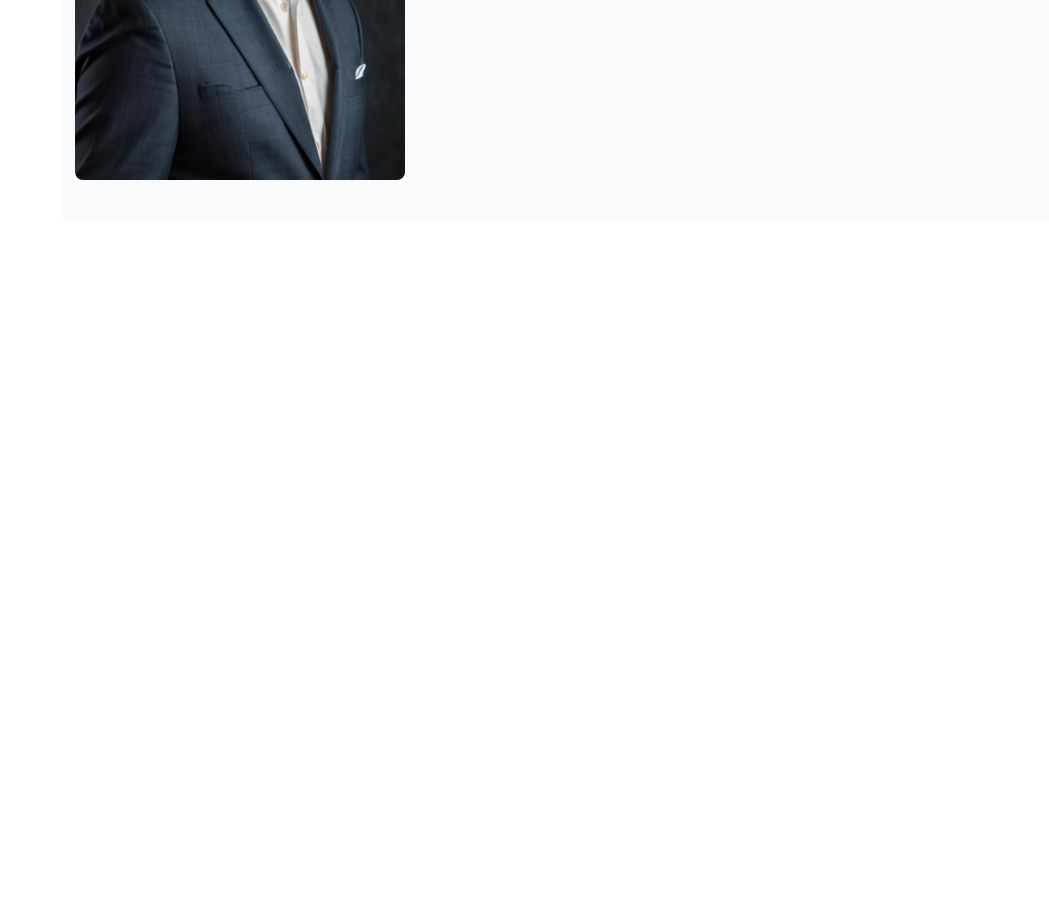
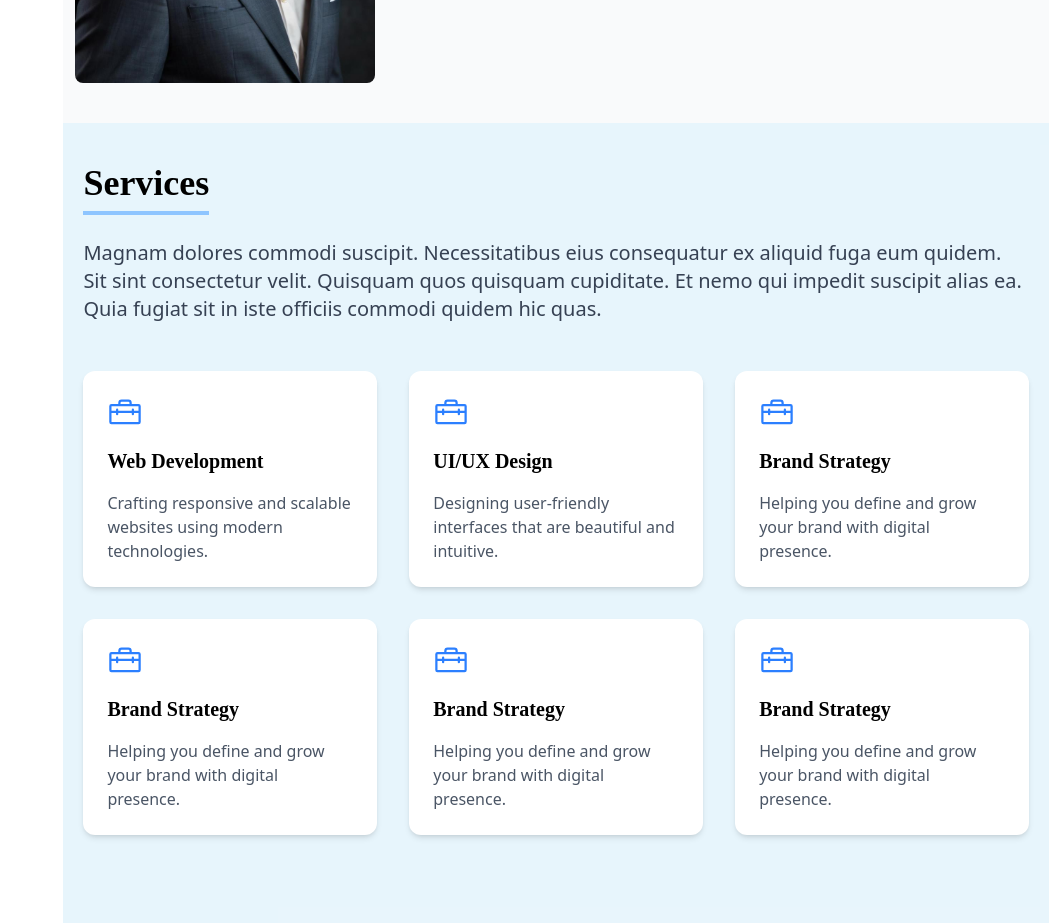
Before and after one commit to Tanaypanchal007/kp-portfolio, a Next.js app: page / in a window 1280 px wide. Shown: the part 1380-2303 px from the top of the page, without its empty margins (231-1280 px from the left). Before the commit the page ends 1600 px from the top, so only its background shows below. Built offline with nearby package versions, Linux system fonts and the light colour scheme.

Commit message:
Services Section complete

```diff
--- a/src/components/About.jsx
+++ b/src/components/About.jsx
@@ -5,7 +5,7 @@ import profileImg from "../../public/images/profile-img.jpg";
 const About = () => {
   return (
     <>
-      <section className="h-[100vh] bg-gray-50 pt-10 px-3 xl:pl-3" id="about">
+      <section className="h-fit bg-gray-50 py-10 px-3 xl:pl-3" id="about">
         <div>
           <h1 className="text-4xl font-mono font-bold border-b-4 border-blue-100 w-[80px] pb-3 tracking-normal">
             About
@@ -21,7 +21,8 @@ const About = () => {
             <div className="w-[100%] xl:w-[35%]">
               <Image
                 src={profileImg}
-                className="w-[400px] h-[500px] object-fit rounded-lg"
+                alt="Profile Image"
+                className="w-full max-w-[300px] h-auto object-cover rounded-lg"
               />
             </div>
             <div className="w-[100%] xl:w-[65%] flex flex-col gap-3">
--- /dev/null
+++ b/src/components/Services.jsx
@@ -0,0 +1,41 @@
+import React from "react";
+import { servicesData } from "../data/data"; // Adjust path if needed
+
+const Services = () => {
+  return (
+    <section
+      className="min-h-screen py-10 px-4   xl:px-5 bg-blue-100/10"
+      id="services"
+    >
+      <div className="max-w-7xl mx-auto">
+        <h1 className="text-4xl font-mono font-bold border-b-4 border-blue-300 w-fit pb-2">
+          Services
+        </h1>
+        <p className="mt-6 text-lg xl:text-xl text-gray-700 ">
+          Magnam dolores commodi suscipit. Necessitatibus eius consequatur ex
+          aliquid fuga eum quidem. Sit sint consectetur velit. Quisquam quos
+          quisquam cupiditate. Et nemo qui impedit suscipit alias ea. Quia
+          fugiat sit in iste officiis commodi quidem hic quas.
+        </p>
+
+        {/* Grid */}
+        <div className="grid grid-cols-1 sm:grid-cols-2 lg:grid-cols-3 gap-8 mt-12">
+          {servicesData.map((service) => (
+            <div
+              key={service.id}
+              className="flex flex-col gap-4 p-6 bg-white rounded-xl shadow-md hover:shadow-lg transition duration-300 cursor-pointer hover:bg-blue-100/5"
+            >
+              {service.icon}
+              <h2 className="text-xl font-semibold font-mono">
+                {service.title}
+              </h2>
+              <p className="text-gray-600">{service.description}</p>
+            </div>
+          ))}
+        </div>
+      </div>
+    </section>
+  );
+};
+
+export default Services;
--- /dev/null
+++ b/src/data/data.js
@@ -0,0 +1,40 @@
+import { PiToolbox } from "react-icons/pi";
+
+export const servicesData = [
+    {
+        id: 1,
+        icon: <PiToolbox className="text-blue-500 text-4xl" />,
+        title: "Web Development",
+        description: "Crafting responsive and scalable websites using modern technologies.",
+    },
+    {
+        id: 2,
+        icon: <PiToolbox className="text-blue-500 text-4xl" />,
+        title: "UI/UX Design",
+        description: "Designing user-friendly interfaces that are beautiful and intuitive.",
+    },
+    {
+        id: 3,
+        icon: <PiToolbox className="text-blue-500 text-4xl" />,
+        title: "Brand Strategy",
+        description: "Helping you define and grow your brand with digital presence.",
+    },
+    {
+        id: 4,
+        icon: <PiToolbox className="text-blue-500 text-4xl" />,
+        title: "Brand Strategy",
+        description: "Helping you define and grow your brand with digital presence.",
+    },
+    {
+        id: 5,
+        icon: <PiToolbox className="text-blue-500 text-4xl" />,
+        title: "Brand Strategy",
+        description: "Helping you define and grow your brand with digital presence.",
+    },
+    {
+        id: 6,
+        icon: <PiToolbox className="text-blue-500 text-4xl" />,
+        title: "Brand Strategy",
+        description: "Helping you define and grow your brand with digital presence.",
+    },
+];
--- a/src/pages/index.jsx
+++ b/src/pages/index.jsx
@@ -6,6 +6,7 @@ import Navbar from "@/components/Navbar";
 import { FaBarsStaggered } from "react-icons/fa6";
 import { IoClose } from "react-icons/io5";
 import { useState } from "react";
+import Services from "@/components/Services";
 
 const Index = () => {
   const [open, setOpen] = useState(false);
@@ -24,6 +25,7 @@ const Index = () => {
         <div className=" h-screen">
           <Home />
           <About />
+          <Services />
         </div>
 
         {/* Mobile Menu Button */}
```
